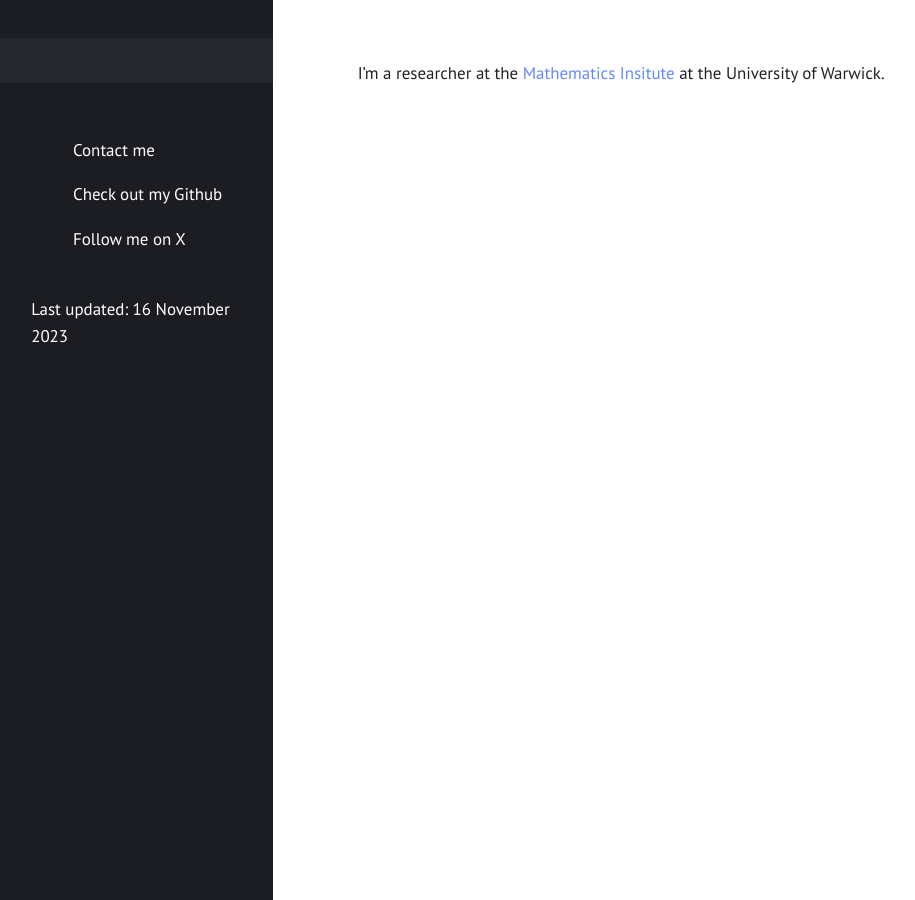
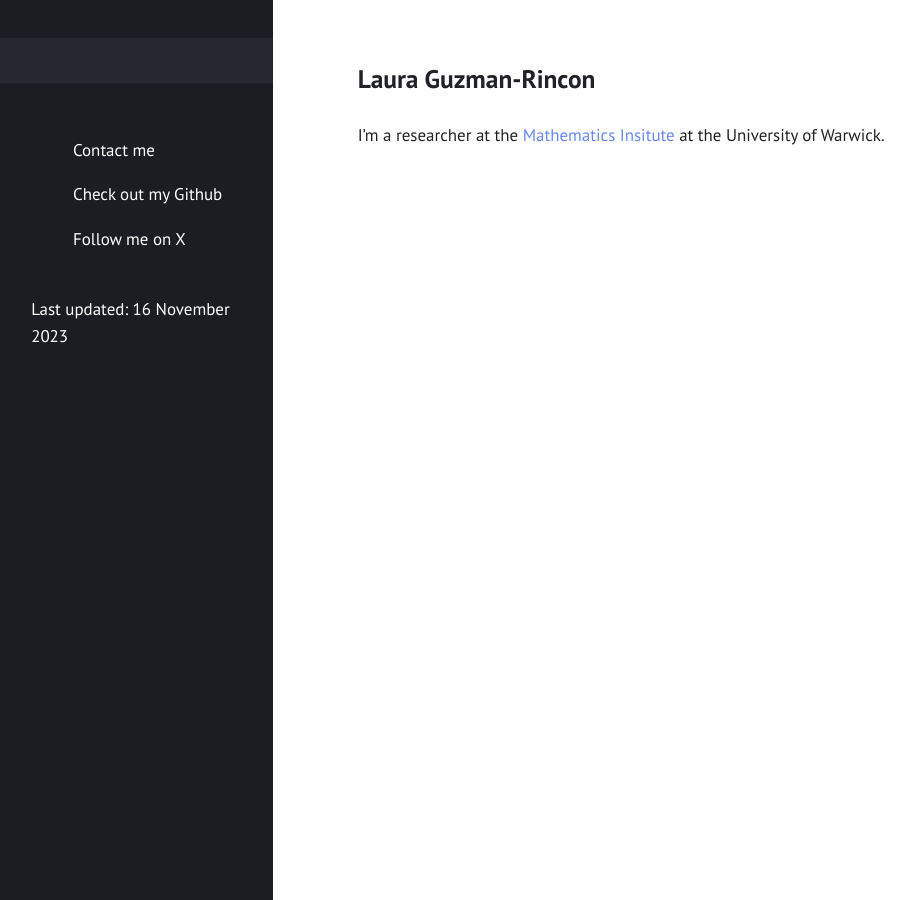
Before and after one commit to lauraguzmanrincon/lauraguzmanrincon.github.io, a Jekyll site: the page built from index.md, in a window 1280 px wide. Shown: the whole page, without its empty margins (7-922 px from the left). Built offline with Jekyll 4.4.1, drawn with Linux system fonts in a browser that asks for light colours.

Commit message:
Update index.md

```diff
--- a/index.md
+++ b/index.md
@@ -3,4 +3,6 @@ layout: page
 title: ""
 ---
 
+# Laura Guzman-Rincon
+
 I'm a researcher at the [Mathematics Insitute](https://warwick.ac.uk/fac/sci/maths/) at the University of Warwick.
```
